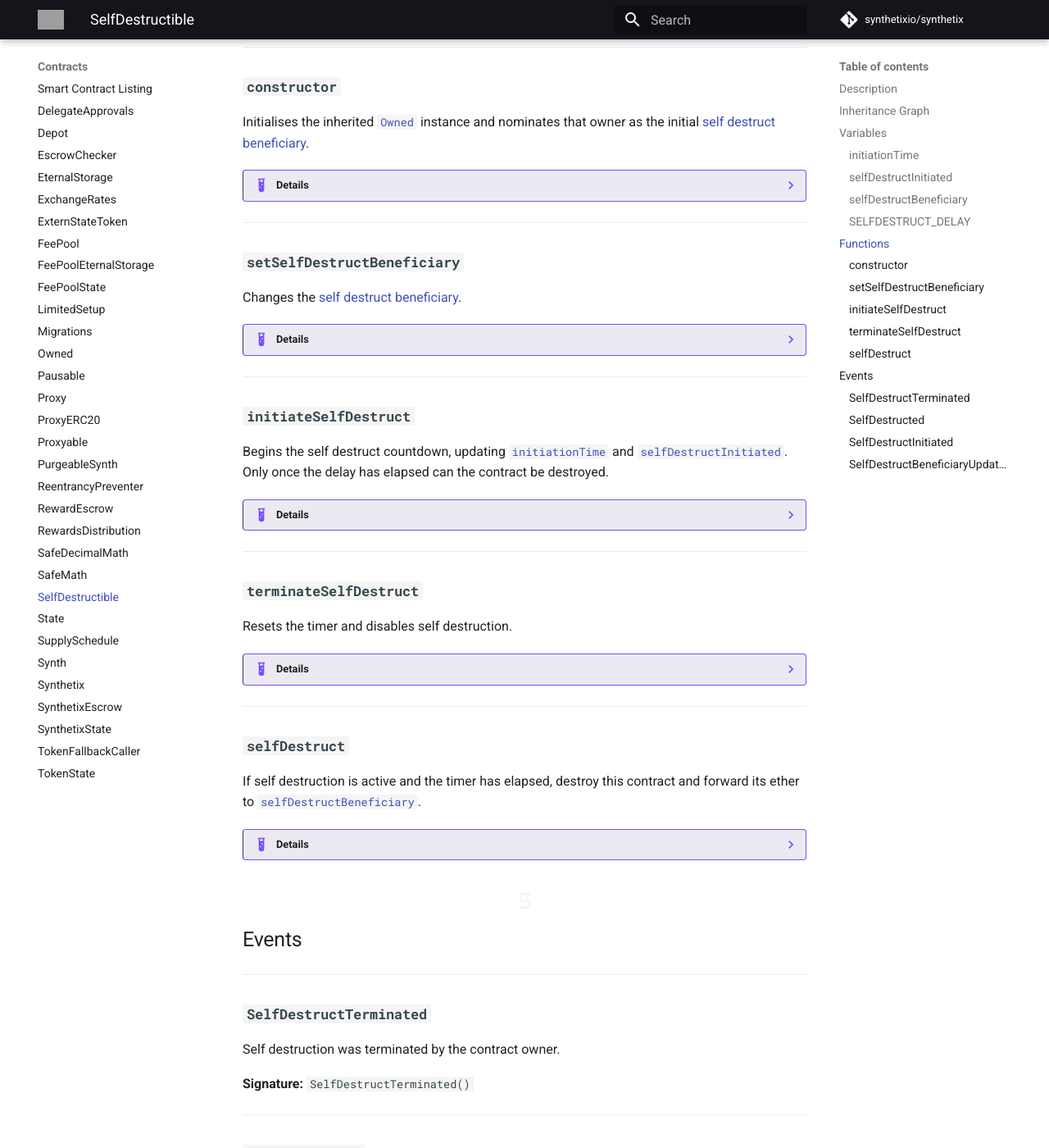
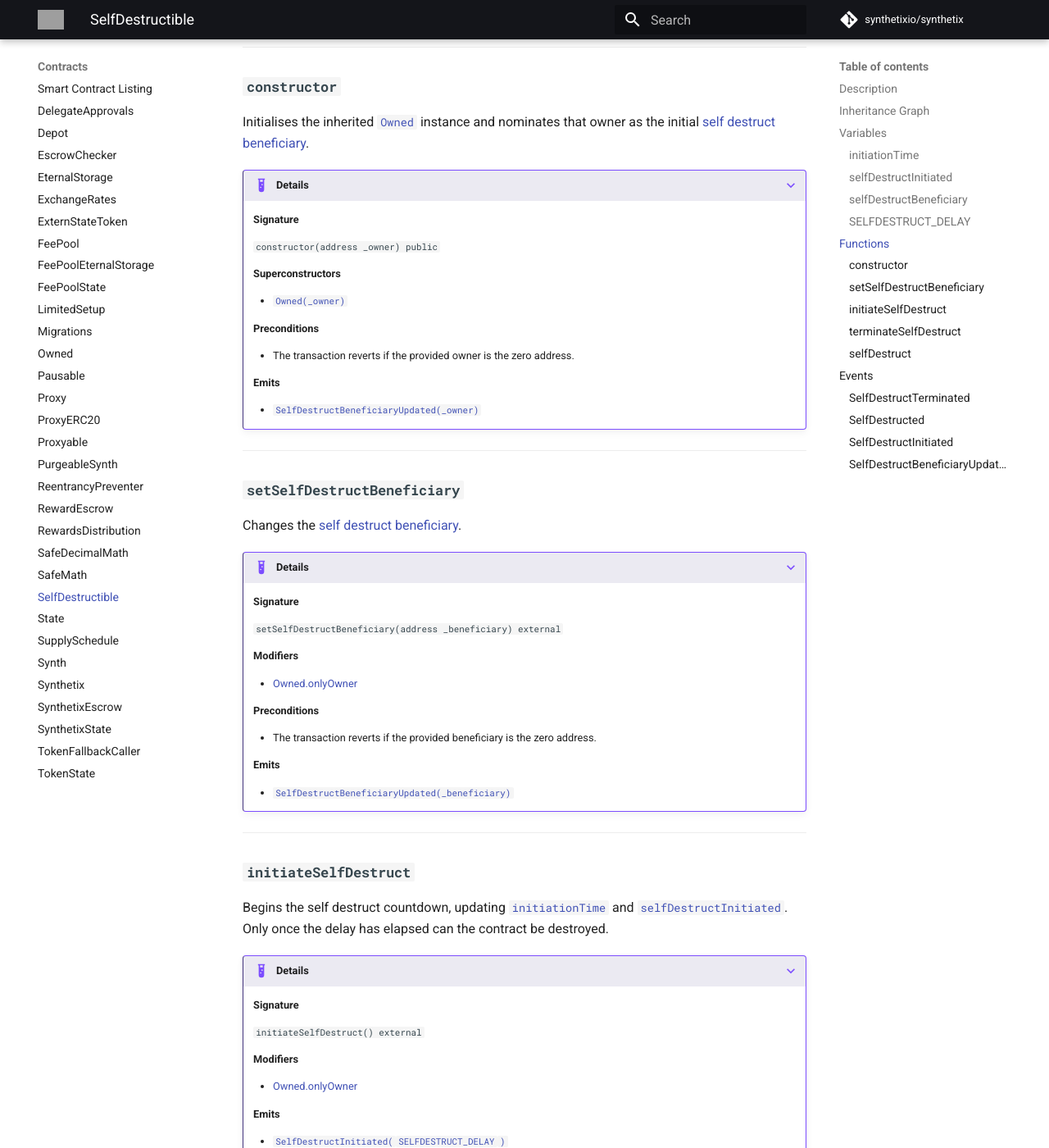
Before and after one commit to Synthetixio/synthetix, an MkDocs documentation site: the page built from docs/contracts/SelfDestructible.md, in a window 1280 px wide and 1400 px high, scrolled down 1679 px. Shown: the whole window at 82% size. Built offline with MkDocs 1.6.1 and Material for MkDocs 9.7.7, drawn with Linux system fonts in a browser that asks for light colours; comment, search, counter and statistics services are not loaded; some of the changed text lies outside the part shown; grey boxes are pictures that could not be loaded.

```diff
--- a/docs/contracts/SelfDestructible.md
+++ b/docs/contracts/SelfDestructible.md
@@ -62,7 +62,7 @@ The duration (four weeks) that must be waited between self destruct initiation a
 
 Initialises the inherited [`Owned`](Owned.md) instance and nominates that owner as the initial [self destruct beneficiary](#selfdestructbeneficiary).
 
-??? example "Details"
+???+ example "Details"
 
     **Signature**
 
@@ -86,7 +86,7 @@ Initialises the inherited [`Owned`](Owned.md) instance and nominates that owner
 
 Changes the [self destruct beneficiary](#selfdestructbeneficiary).
 
-??? example "Details"
+???+ example "Details"
 
     **Signature**
 
@@ -110,7 +110,7 @@ Changes the [self destruct beneficiary](#selfdestructbeneficiary).
 
 Begins the self destruct countdown, updating [`initiationTime`](#initiationtime) and [`selfDestructInitiated`](#selfdestructinitiated). Only once the delay has elapsed can the contract be destroyed.
 
-??? example "Details"
+???+ example "Details"
     **Signature**
 
     `initiateSelfDestruct() external`
@@ -129,7 +129,7 @@ Begins the self destruct countdown, updating [`initiationTime`](#initiationtime)
 
 Resets the timer and disables self destruction.
 
-??? example "Details"
+???+ example "Details"
 
     **Signature**
 
@@ -149,7 +149,7 @@ Resets the timer and disables self destruction.
 
 If self destruction is active and the timer has elapsed, destroy this contract and forward its ether to [`selfDestructBeneficiary`](#selfdestructbeneficiary).
 
-??? example "Details"
+???+ example "Details"
 
     **Signature**
 
```
